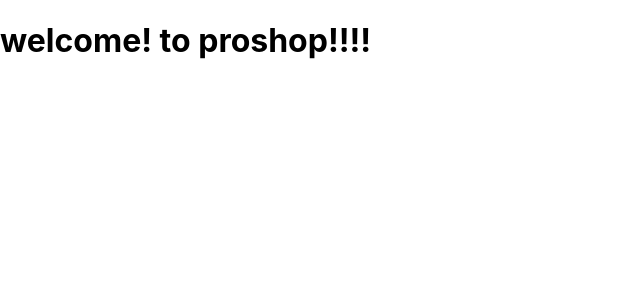
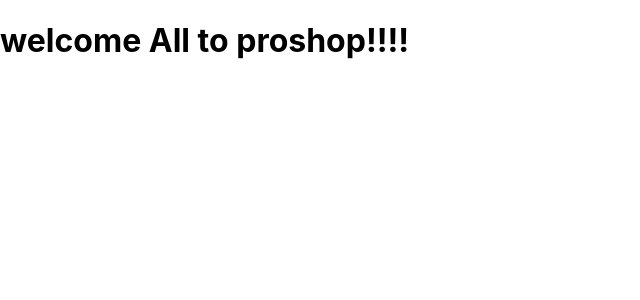
Before and after one commit to marvin1030/proshop-v2, a React (Create React App) app in the folder frontend/: page / in a window 1280 px wide. Shown: the top 300 px of the page, without its empty margins (0-640 px from the left). Built offline with nearby package versions, Linux system fonts and the light colour scheme.

Commit message:
Updated app.js

```diff
--- a/frontend/src/App.js
+++ b/frontend/src/App.js
@@ -3,7 +3,7 @@ import React from 'react'
 const App = () => {
   return (
     <h1>
-      welcome! to proshop!!!!
+      welcome All to proshop!!!!
     </h1>
   )
 }
```
